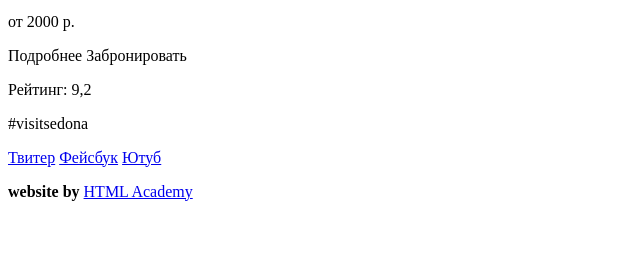
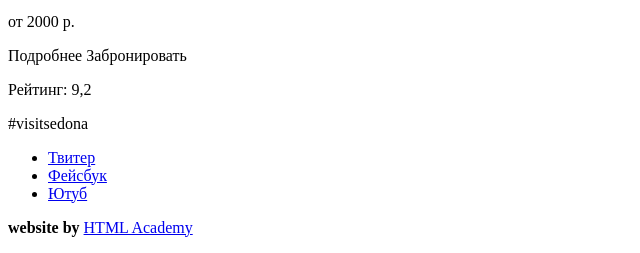
Before and after one commit to IvanovDen/643683-sedona, a plain HTML site: page catalog.html in a window 1280 px wide. Shown: the part 749-1002 px from the top of the page, without its empty margins (0-640 px from the left). Before the commit the page ends 966 px from the top, so only its background shows below. Drawn offline with Linux system fonts and the light colour scheme.

Commit message:
исправил футер

```diff
--- a/catalog.html
+++ b/catalog.html
@@ -74,12 +74,12 @@
 
 	</section>
 		<footer class="main-footer">
-			<p>#visitsedona</p>
-			<div class="footer-social">
-				<a href="#">Твитер</a>
-				<a href="#">Фейсбук</a>
-				<a href="#">Ютуб</a>
-			</div>
+			<div class="visit"><a>#visitsedona</a></div>
+			<ul class="footer-social">
+				<li><a href="#">Твитер</a></li>
+				<li><a href="#">Фейсбук</a></li>
+				<li><a href="#">Ютуб</a></li>
+			</ul>
 			<p>
 				<b>website by</b>
 				<a class="button" href="#">HTML Academy</a>
```
